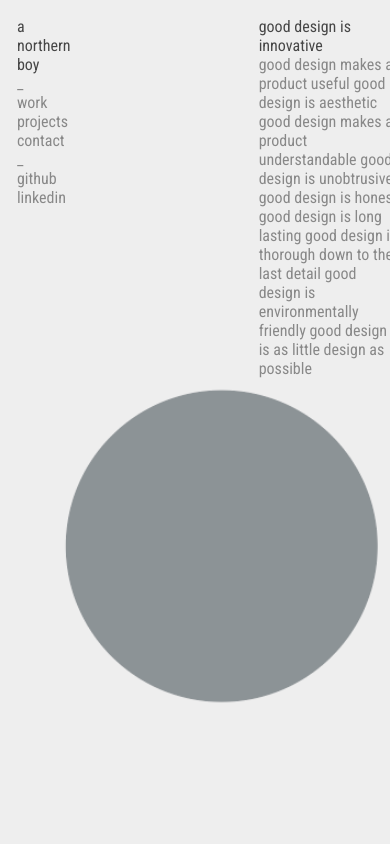
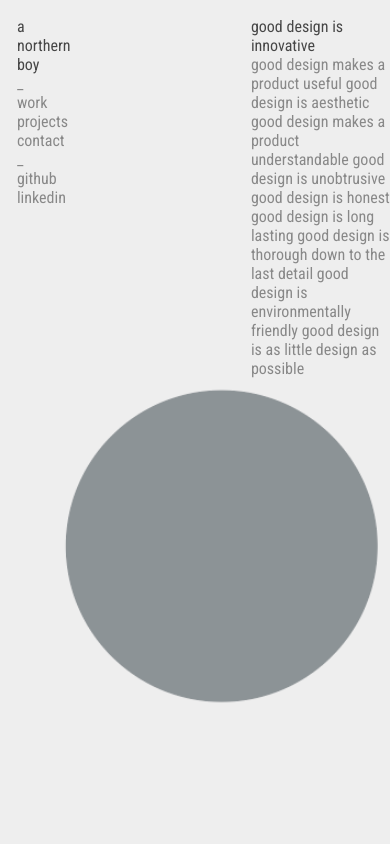
Before and after one commit to anorthernboy/portfolio, a React (Create React App) app: page / in a window 390 px wide. Shown: the top 844 px of the page. Built offline with nearby package versions, Linux system fonts and the light colour scheme.

Commit message:
updated right padding so text is not on edge of small screens

```diff
--- a/src/style/Example.css
+++ b/src/style/Example.css
@@ -1,4 +1,5 @@
 .example-content-container {
+  padding-right: 2vw;
   width: 40vw;
   float: right;
 }
```
